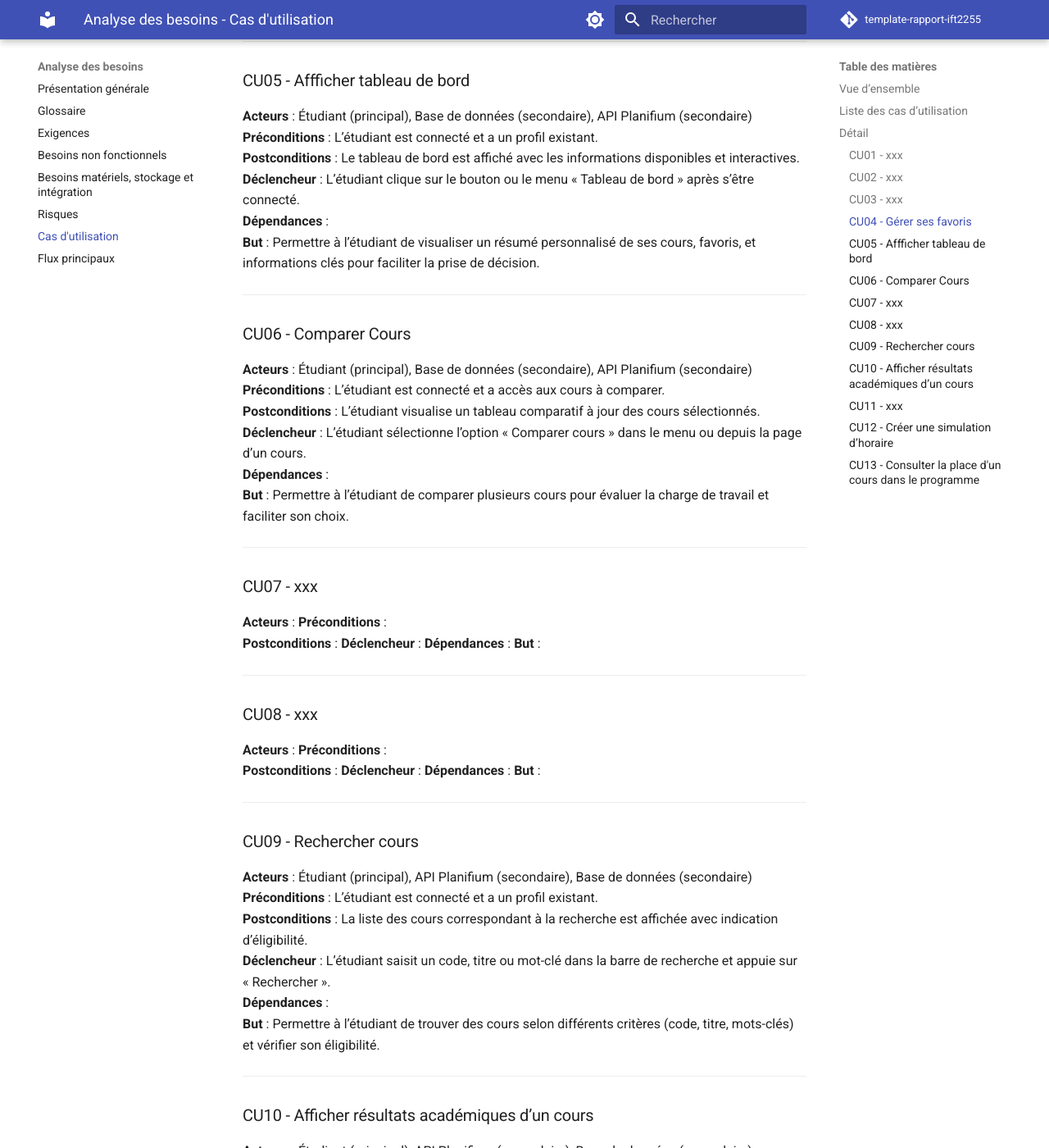
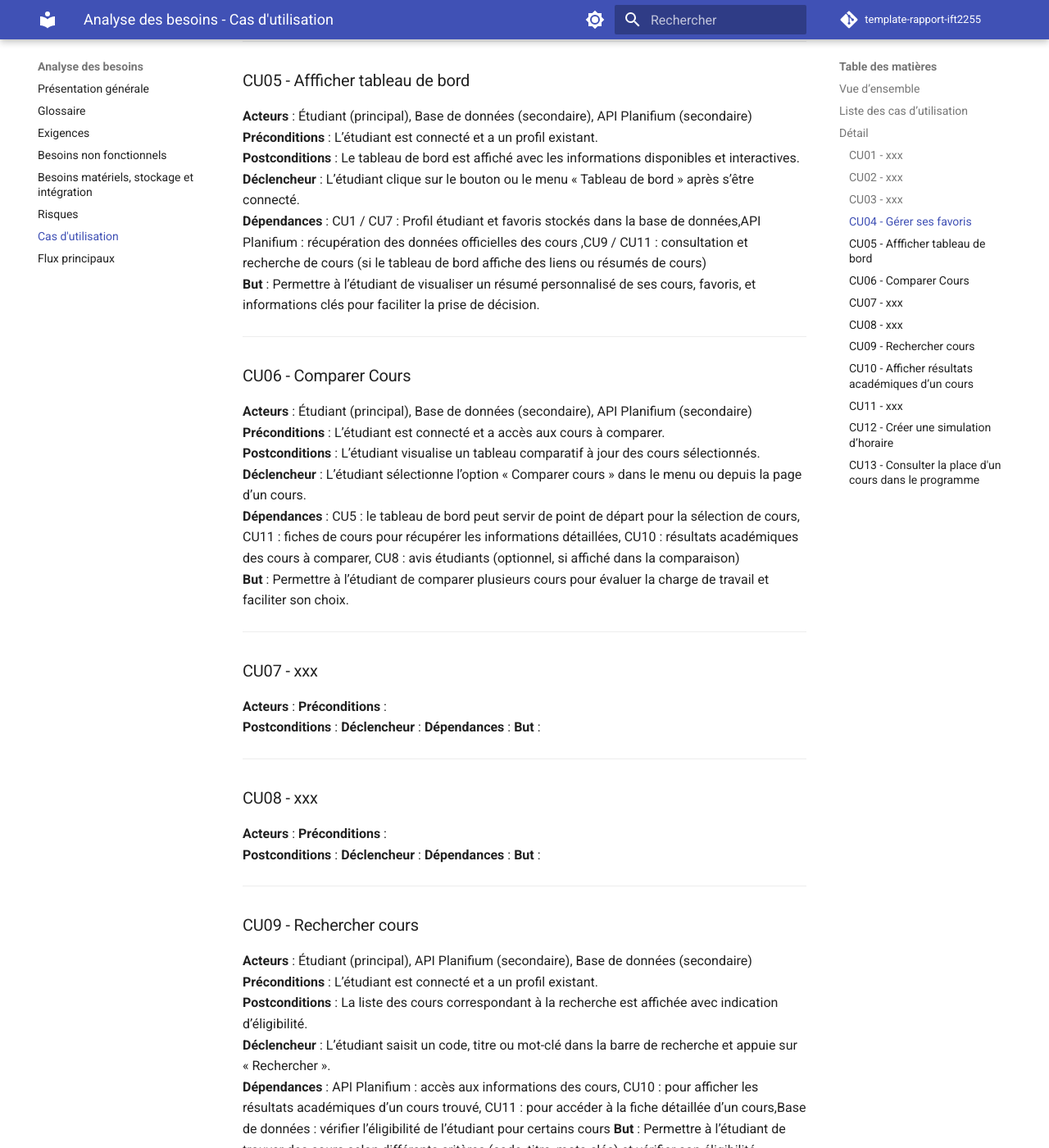
Before and after one commit to abdel2154/IFT2255, an MkDocs documentation site: the page built from docs/besoins/cas-utilisation.md, in a window 1280 px wide and 1400 px high, scrolled down 2564 px. Shown: the whole window at 82% size. Built offline with MkDocs 1.6.1 and Material for MkDocs 9.7.7, drawn with Linux system fonts in a browser that asks for light colours; comment, search, counter and statistics services are not loaded; some of the changed text lies outside the part shown.

```diff
--- a/docs/besoins/cas-utilisation.md
+++ b/docs/besoins/cas-utilisation.md
@@ -82,7 +82,7 @@ Ces cas permettent de comprendre **ce que fait le système**, sans entrer dans l
 **Préconditions** : L’étudiant est connecté et a un profil existant.
 **Postconditions** : Le tableau de bord est affiché avec les informations disponibles et interactives.
 **Déclencheur** : L’étudiant clique sur le bouton ou le menu « Tableau de bord » après s’être connecté.
-**Dépendances** :
+**Dépendances** :  CU1 / CU7 : Profil étudiant et favoris stockés dans la base de données,API Planifium : récupération des données officielles des cours ,CU9 / CU11 : consultation et recherche de cours (si le tableau de bord affiche des liens ou résumés de cours)
 **But** : Permettre à l’étudiant de visualiser un résumé personnalisé de ses cours, favoris, et informations clés pour faciliter la prise de décision.
 
 ---
@@ -92,7 +92,7 @@ Ces cas permettent de comprendre **ce que fait le système**, sans entrer dans l
 **Préconditions** : L’étudiant est connecté et a accès aux cours à comparer.
 **Postconditions** : L’étudiant visualise un tableau comparatif à jour des cours sélectionnés.
 **Déclencheur** : L’étudiant sélectionne l’option « Comparer cours » dans le menu ou depuis la page d’un cours.
-**Dépendances** :
+**Dépendances** : CU5 : le tableau de bord peut servir de point de départ pour la sélection de cours, CU11 : fiches de cours pour récupérer les informations détaillées, CU10 : résultats académiques des cours à comparer, CU8 : avis étudiants (optionnel, si affiché dans la comparaison)
 **But** : Permettre à l’étudiant de comparer plusieurs cours pour évaluer la charge de travail et faciliter son choix.
 
 ---
@@ -122,7 +122,7 @@ Ces cas permettent de comprendre **ce que fait le système**, sans entrer dans l
 **Préconditions** : L’étudiant est connecté et a un profil existant.
 **Postconditions** : La liste des cours correspondant à la recherche est affichée avec indication d’éligibilité.
 **Déclencheur** : L’étudiant saisit un code, titre ou mot-clé dans la barre de recherche et appuie sur « Rechercher ».
-**Dépendances** :
+**Dépendances** :  API Planifium : accès aux informations des cours, CU10 : pour afficher les résultats académiques d’un cours trouvé, CU11 : pour accéder à la fiche détaillée d’un cours,Base de données : vérifier l’éligibilité de l’étudiant pour certains cours
 **But** : Permettre à l’étudiant de trouver des cours selon différents critères (code, titre, mots-clés) et vérifier son éligibilité.
 
 ---
@@ -132,7 +132,7 @@ Ces cas permettent de comprendre **ce que fait le système**, sans entrer dans l
 **Préconditions** :  L’étudiant est connecté et consulte la fiche d’un cours existant.
 **Postconditions** : Les résultats académiques disponibles du cours sont affichés.
 **Déclencheur** : L’étudiant clique sur le bouton ou le lien « Résultats académiques » depuis la fiche d’un cours.
-**Dépendances** :
+**Dépendances** :  CU11 : fiche de cours contenant le lien ou bouton pour afficher les résultats,API Planifium : pour récupérer les statistiques globales du cours, Base de données : stockage et accès aux résultats agrégés (si nécessaire)
 **But** : Permettre à l’étudiant de consulter les statistiques agrégées d’un cours pour mieux évaluer la charge et le niveau de difficulté.
 
 ---
```
